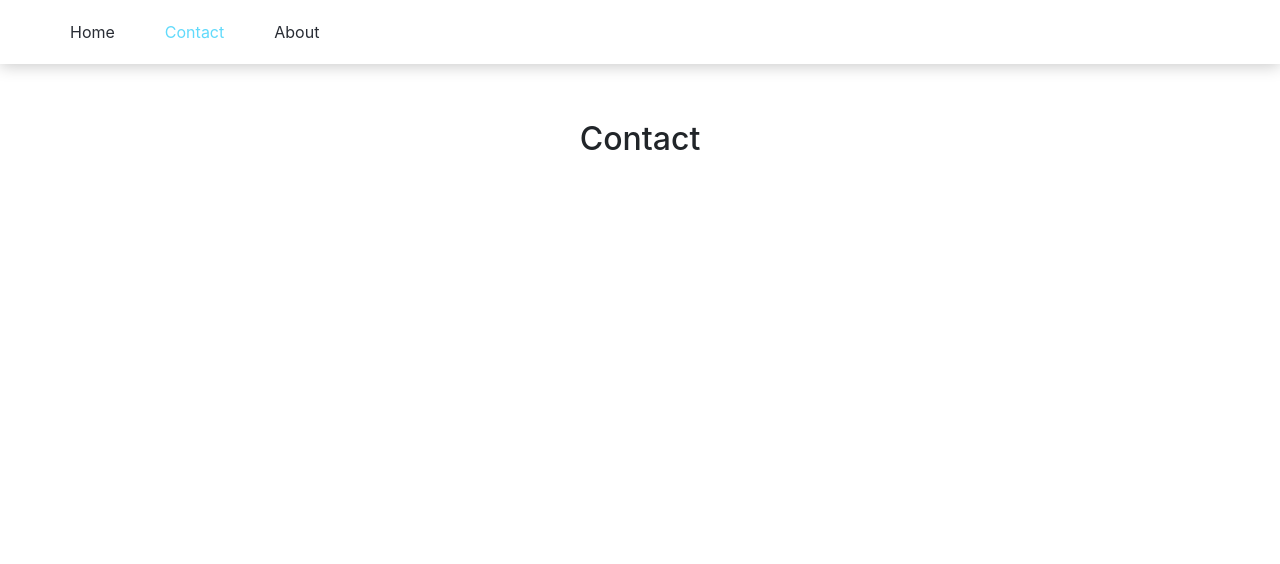
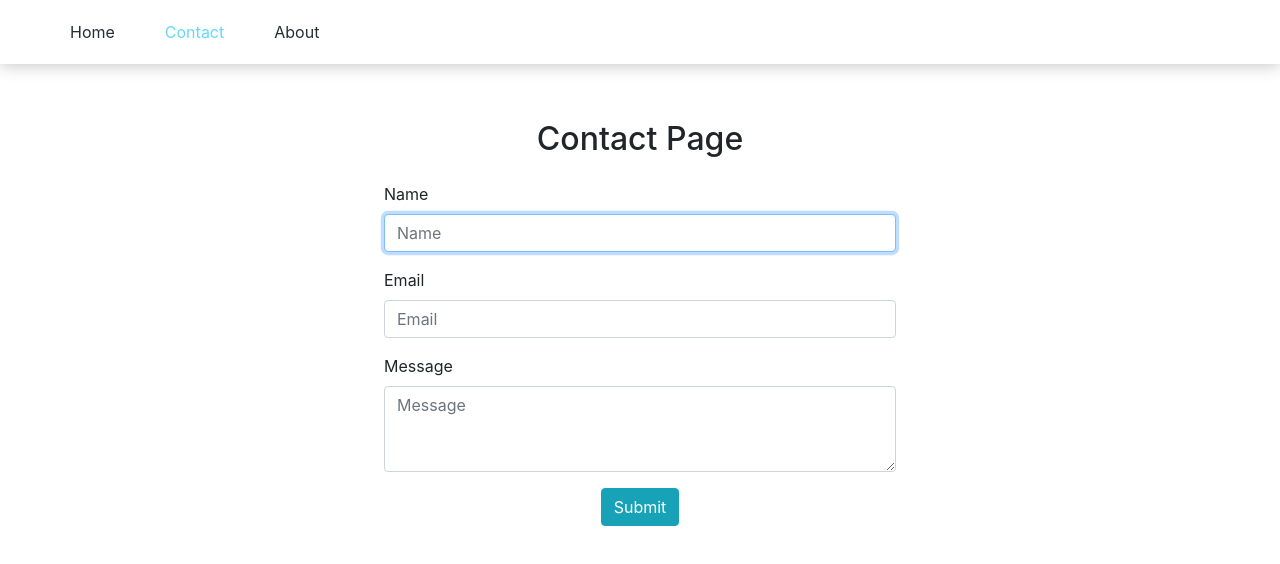
Before and after one commit to ArturShahbazyan/todo-react-app, a React (Create React App) app: page /contact in a window 1280 px wide. Shown: the top 564 px of the page. Built offline with nearby package versions, Linux system fonts and the light colour scheme.

Commit message:
Contact form has been  added, form data submit functionality has been added

```diff
--- /dev/null
+++ b/src/Components/ContactForm/ContactForm.js
@@ -0,0 +1,132 @@
+import React from 'react'
+import {Button, Form} from "react-bootstrap";
+import s from "./contactform.module.css";
+import Preloader from "../Preloader/Preloader";
+
+
+const contactsList = [
+    {
+        name: "name",
+        labelId: "formBasicName",
+        label: "Name",
+        type: "text"
+    },
+    {
+        name: "email",
+        labelId: "formBasicEmail",
+        label: "Email",
+        type: "email"
+    },
+    {
+        name: "message",
+        labelId: "formBasicTextarea",
+        label: "Message",
+        as: "textarea",
+        rows: 3,
+        maxLength: 100,
+    },
+];
+
+class ContactForm extends React.Component {
+
+    constructor(props) {
+        super(props);
+        this.inputRef = React.createRef();
+        this.state = {
+            name: "",
+            email: "",
+            message: "",
+            isLoading: false,
+        }
+    }
+
+    handleChange = (e) => {
+
+        const {name, value} = e.target;
+
+        this.setState({
+            [name]: value
+        })
+    }
+
+    handleSubmit = () => {
+
+        this.setState({isLoading: true});
+
+        const {name, email, message} = this.state;
+        const {onSuccess} = this.props;
+
+        fetch('http://localhost:3001/form', {
+            method: "POST",
+            body: JSON.stringify({name, email, message}),
+            headers: {
+                "Content-Type": "application/json"
+            }
+        })
+            .then(res => res.json())
+            .then(data => {
+                if (data.error) throw data.error;
+                this.setState({
+                    name: "",
+                    email: "",
+                    message: "",
+                    isLoading: false
+                });
+                onSuccess(data.success);
+            })
+            .catch(err => {
+                this.setState({isLoading: false});
+                console.error("Contact Submit Request Error", err);
+            });
+
+    }
+
+    componentDidMount() {
+        this.inputRef.current.focus();
+    }
+
+    render() {
+
+        const {isLoading} = this.state;
+
+        const contact = contactsList.map((contact, index) => {
+            return (
+                <Form.Group
+                    controlId={contact.name}
+                    key={index}
+                >
+                    <Form.Label>
+                        {contact.label}
+                    </Form.Label>
+                    <Form.Control
+                        name={contact.name}
+                        type={contact.type}
+                        placeholder={contact.label}
+                        as={contact.as}
+                        rows={contact.rows}
+                        maxLength={contact.maxLength}
+                        ref={!index ? this.inputRef : null}
+                        onChange={this.handleChange}
+                        value={this.state[contact.name]}
+                    />
+                </Form.Group>
+            )
+        })
+
+        return (
+            <>
+                <Form className={s.contact}>
+                    {contact}
+                    <Button variant="info" className={s.btn} onClick={this.handleSubmit}>
+                        Submit
+                    </Button>
+                </Form>
+                {
+                    isLoading && <Preloader />
+                }
+            </>
+        )
+    }
+}
+
+export default ContactForm;
--- /dev/null
+++ b/src/Components/ContactForm/contactform.module.css
@@ -0,0 +1,9 @@
+.contact {
+    width: 40%;
+    margin: 0 auto;
+}
+
+.btn {
+    display: flex;
+    margin: 0 auto;
+}
--- a/src/Components/Modals/ActionsModal/ActionsModal.js
+++ b/src/Components/Modals/ActionsModal/ActionsModal.js
@@ -29,12 +29,11 @@ class ActionsModal extends React.Component {
 
         if (type === 'keypress' && key !== 'Enter') return;
 
-        const {onSubmit, onHide, editableTask} = this.props;
+        const {onSubmit, editableTask} = this.props;
         const taskData = { ...this.state };
         taskData.date = dateFormatter(taskData.date);
 
         editableTask ? onSubmit(taskData) : onSubmit({...this.state});
-        onHide();
     }
 
     handleSetDate = (date) => {
--- a/src/Components/Preloader/Preloader.js
+++ b/src/Components/Preloader/Preloader.js
@@ -3,17 +3,7 @@ import s from "./preloader.module.css"
 const Preloader = () => {
     return (
         <div className={s.loading_wrapper}>
-            <div className={s.loader}>
-                <div></div>
-                <div></div>
-                <div></div>
-                <div></div>
-                <div></div>
-                <div></div>
-                <div></div>
-                <div></div>
-                <div></div>
-            </div>
+            <div className={s.loader}></div>
         </div>
     )
 }
--- a/src/Components/pages/Contact/Contact.js
+++ b/src/Components/pages/Contact/Contact.js
@@ -1,11 +1,29 @@
-const Contact = () => {
-    return(
-        <div className="d-flex justify-content-center">
-            <h2>
-                Contact
-            </h2>
-        </div>
-    )
+import React from 'react';
+import ContactForm from '../../ContactForm/ContactForm';
+
+class Contact extends React.Component {
+
+    state = {
+        success:false
+    }
+
+    handleSuccess = (success) => {
+        this.setState({
+            success
+        })
+    }
+
+    render() {
+        return (
+            <div>
+                <h2 className="text-center  mb-4">Contact Page</h2>
+                <h6 className="text-center text-success">
+                    {this.state.success && "Data send Successfully"}
+                </h6>
+                <ContactForm onSuccess={this.handleSuccess}/>
+            </div>
+        )
+    }
 }
 
 export default Contact;
--- a/src/Components/pages/SingleTask/SingleTask.js
+++ b/src/Components/pages/SingleTask/SingleTask.js
@@ -35,7 +35,6 @@ class SingleTask extends React.Component {
                 })
             })
             .catch(err => {
-                this.loading(this.state.isLoading);
                 this.props.history.push("/404");
                 console.error("Single Task Response Error::", err);
             })
@@ -85,7 +84,8 @@ class SingleTask extends React.Component {
             .then(data => {
                 if (data.error) throw data.error;
                 this.setState({
-                    singleTask: data
+                    singleTask: data,
+                    isEditTask: false
                 })
             })
             .catch(err => console.error("Single Task Response Error::", err))
@@ -98,7 +98,7 @@ class SingleTask extends React.Component {
 
         const {singleTask, isEditTask, isLoading} = this.state;
 
-        if (!singleTask || isLoading) return <Preloader/>;
+        if (!singleTask) return <Preloader/>;
 
 
         return (
@@ -117,20 +117,21 @@ class SingleTask extends React.Component {
                         <Card.Text>
                             Created: {dateFormatter(singleTask.created_at)}
                         </Card.Text>
-                        <div className="mt-5">
+                        <div className="mt-5 d-flex flex-column flex-lg-row justify-content-center">
                                 <Button
                                     variant="outline-secondary"
-                                className="mr-3"
+                                    className="mr-xl-3 mr-lg-3"
                                     onClick={this.handleGoBack}>
                                     Go Back
                                 </Button>
-                            <Button variant="outline-danger"
-                                    className="mr-3"
+                                <Button variant="outline-danger "
+                                        className="mr-xl-3 mr-lg-3 mt-3 mt-lg-0"
                                         onClick={this.handleDeleteSingleTask}
                                 >
                                     Delete
                                 </Button>
                                 <Button
+                                    className="mt-3 mt-lg-0"
                                     variant="outline-info"
                                     onClick={this.handleToggleEditTask}
                                 >
@@ -146,6 +147,9 @@ class SingleTask extends React.Component {
                         onHide={this.handleToggleEditTask}
                         onSubmit={this.handleReceivedEditTask}
                     />
+                }
+                {
+                    isLoading && <Preloader/>
                 }
             </>
         )
--- a/src/Components/pages/ToDo/ToDo.js
+++ b/src/Components/pages/ToDo/ToDo.js
@@ -42,6 +42,7 @@ class ToDo extends Component {
             .then(data => {
                 if (data.error) throw data.error;
                 tasks.push(data);
+                this.state.isAdd && this.handleToggleAddModal()
                 this.setState({
                     tasks
                 });
@@ -158,6 +159,7 @@ class ToDo extends Component {
                 const idx = tasks.findIndex((task) => editedTask._id === task._id);
                 tasks[idx] = editedTask;
 
+                this.state.editableTask && this.handleToggleEditModal();
                 this.setState({
                     tasks
                 })
@@ -208,8 +210,6 @@ class ToDo extends Component {
             isAdd,
             isLoading
         } = this.state;
-
-        if (isLoading) return <Preloader/>;
 
         const Tasks = tasks.map((task) => {
             return (
@@ -283,6 +283,10 @@ class ToDo extends Component {
                         onSubmit={isAdd ? this.handleAdd : this.handleReceivedEditTask}
                     />
                 }
+
+                {
+                    isLoading && <Preloader/>
+                }
             </>
         )
     }
```
Also changed, not shown: src/Components/Preloader/preloader.module.css (+58 -45 lines), 1 other file (tests, documents, lock files or other folders). Lines whose indentation alone changed are shown as unchanged.
